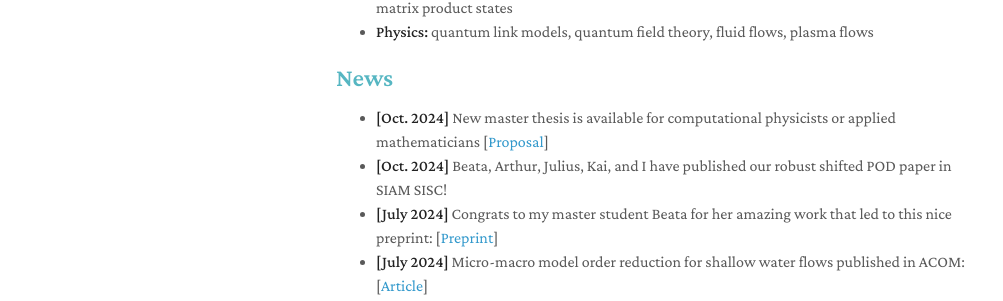
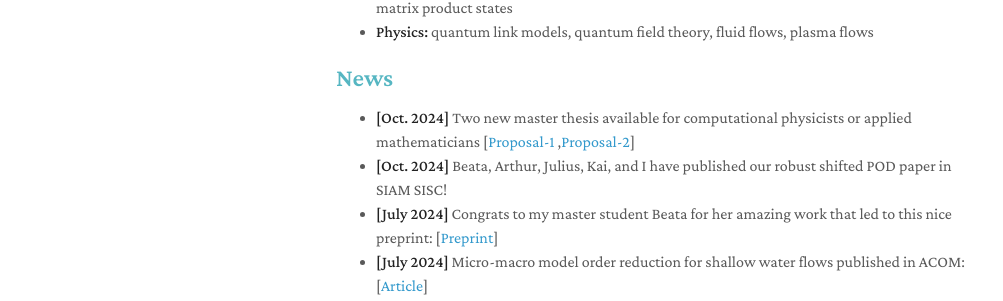
Before and after one commit to Philipp137/Philipp137.github.io, a Jekyll site: the page built from index.markdown, in a window 1280 px wide and 900 px high. Shown: the part 428-729 px from the top of the window, without its empty margins (134-1137 px from the left). Built offline with Jekyll 4.4.1, drawn with Linux system fonts in a browser that asks for light colours; nearby versions of some CDN libraries; a style sheet for code colours, icons or effects is not loaded.

Commit message:
second proposal added

```diff
--- a/index.markdown
+++ b/index.markdown
@@ -18,7 +18,8 @@ Physics-love, Algorithms-fun, [Rhythm-freedom](https://soundcloud.com/massesandb
 
 ## News
 
-- **[Oct. 2024]** New master thesis is available for computational physicists or applied mathematicians [[Proposal](https://Philipp137.github.io/assets/other/20241004_master_multiVP.pdf)]
+- **[Oct. 2024]** Two new master thesis available for computational physicists or applied mathematicians [[Proposal-1](https://Philipp137.github.io/assets/other/20241004_master_nsPOD.pdf)
+,[Proposal-2](https://Philipp137.github.io/assets/other/20241004_master_multiVP.pdf)]
 - **[Oct. 2024]** Beata, Arthur, Julius, Kai, and I have published our robust shifted POD paper in SIAM SISC!
 - **[July 2024]** Congrats to my master student Beata for her amazing work that led to this nice preprint: [[Preprint](https://arxiv.org/pdf/2407.17539)]
 - **[July 2024]** Micro-macro model order reduction for shallow water flows published in ACOM: [[Article](https://doi.org/10.1007/s10444-024-10175-y)]
```
Also changed, not shown: 1 other file.
